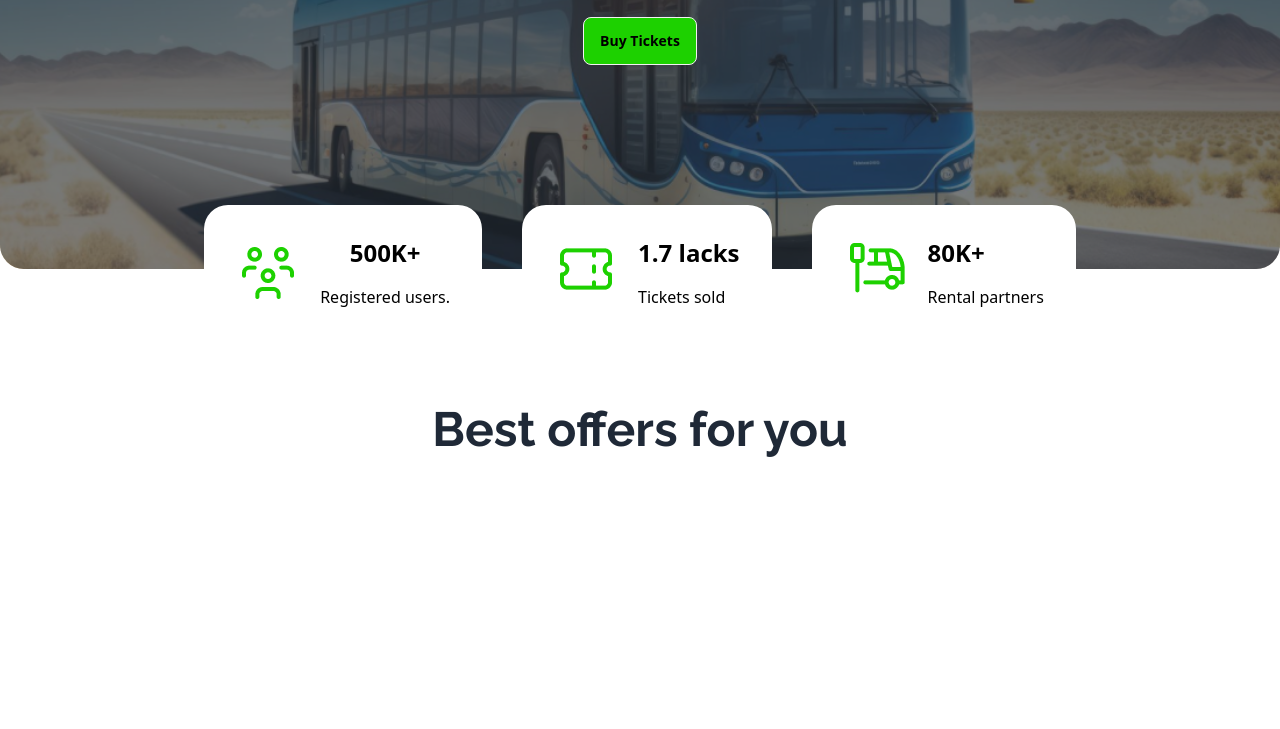
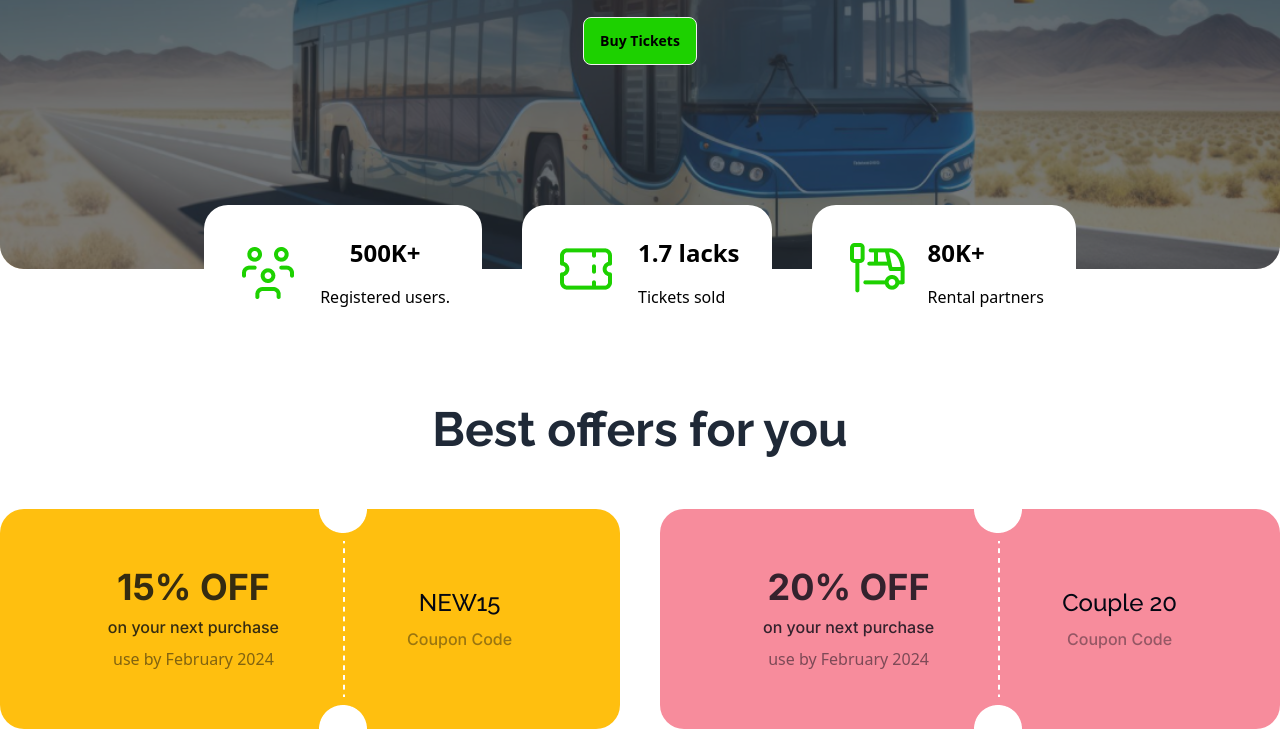
Before and after one commit to MAMUN9680/Smart-Ticketing-Assignment, a plain HTML site: page index.html in a window 1280 px wide. Shown: the part 515-1244 px from the top of the page. Before the commit the page ends 972 px from the top, so only its background shows below. Drawn offline with nearby package versions, Linux system fonts and the light colour scheme.

Commit message:
Discount coupon card completed

```diff
--- a/index.html
+++ b/index.html
@@ -7,11 +7,14 @@
     <link rel="stylesheet" href="styles/style.css">
     <link href="https://cdn.jsdelivr.net/npm/daisyui@4.7.2/dist/full.min.css" rel="stylesheet" type="text/css" />
     <script src="https://cdn.tailwindcss.com"></script>
+    <!-- Google fonts -->
+    <link rel="preconnect" href="https://fonts.googleapis.com">
+    <link rel="preconnect" href="https://fonts.gstatic.com" crossorigin>
+    <link href="https://fonts.googleapis.com/css2?family=Inter:wght@100..900&family=Raleway:ital,wght@0,100..900;1,100..900&display=swap" rel="stylesheet">
     <!-- Font Aweosam-->
     <script src="https://kit.fontawesome.com/42f3a9aa9d.js" crossorigin="anonymous"></script>
 </head>
-<body>
-    <main class="mx-auto max-w-screen-xl">
+<body class="mx-auto max-w-screen-xl">
         <!-- Navigation Section Start -->
         <header>
             <div class="container mx-auto lg:px-20">
@@ -87,11 +90,44 @@
                 </div>
             </div>
         </header>
-        <body>
+        <main>
             <!--Discount Off Section  -->
             <h1 class="text-5xl font-bold text-center font-raleway">Best offers for you</h1>
-        </body>
-    </main>
+            <!-- Coupon Section -->
+            <div class="grid lg:grid-cols-2 gap-10 items-center mt-14">
+                <!-- coupon--01 -->
+                <div class="flex bg-[#FFBF0F] justify-center text-center items-center space-x-10 rounded-3xl">
+                    <div class="space-y-2">
+                        <h1 class="font-bold text-4xl font-inter text-[#030712CC]">15% OFF</h1>
+                        <h6 class="font-inter font-medium text-[#030712CC]">on your next purchase</h6>
+                        <p class="font-medium text-[#03071280]">use by February 2024</p>
+                    </div>
+                    <div>
+                        <img src="images/cupon-devider.png" alt="">
+                    </div>
+                    <div class="space-y-2">
+                        <h2 class="font-medium font-raleway text-2xl text-[#030712]">NEW15</h2>
+                        <p class="text-[#03071266] font-medium font-inter">Coupon Code</p>
+                    </div>
+                </div>
+                <!-- coupon--02 -->
+                <div class="flex bg-[#F78C9C] text-center justify-center items-center space-x-10 rounded-3xl">
+                    <div class="space-y-2">
+                        <h1 class="font-bold text-4xl font-inter text-[#030712CC]">20% OFF</h1>
+                        <h6 class="font-inter font-medium text-[#030712CC]">on your next purchase</h6>
+                        <p class="font-medium text-[#03071280]">use by February 2024</p>
+                    </div>
+                    <div>
+                        <img src="images/cupon-devider.png" alt="">
+                    </div>
+                    <div class="space-y-2">
+                        <h2 class="font-medium font-raleway text-2xl text-[#030712]">Couple 20</h2>
+                        <p class="text-[#03071266] font-medium font-inter">Coupon Code</p>
+                    </div>
+                </div>
+            </div>
+        </main>
+    </body>
     <footer>
 
     </footer>
--- a/styles/style.css
+++ b/styles/style.css
@@ -1,7 +1,9 @@
 
-
-@import url('https://fonts.googleapis.com/css2?family=Raleway:ital,wght@0,100..900;1,100..900&display=swap');
 
 .font-raleway{
       font-family: "Raleway", sans-serif;
     }
+
+ .font-inter{
+  font-family: "Inter", sans-serif;
+ }
```
